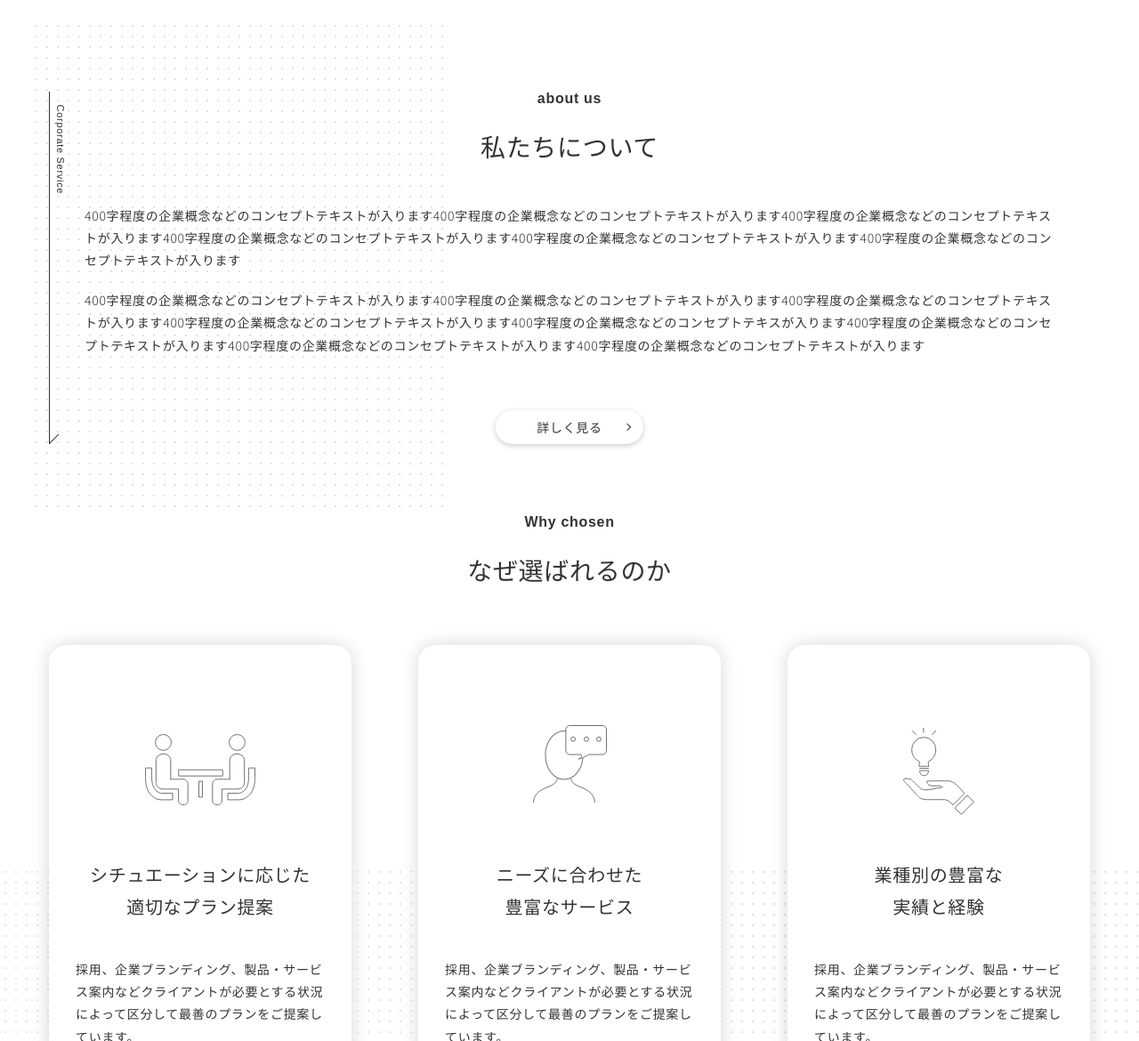
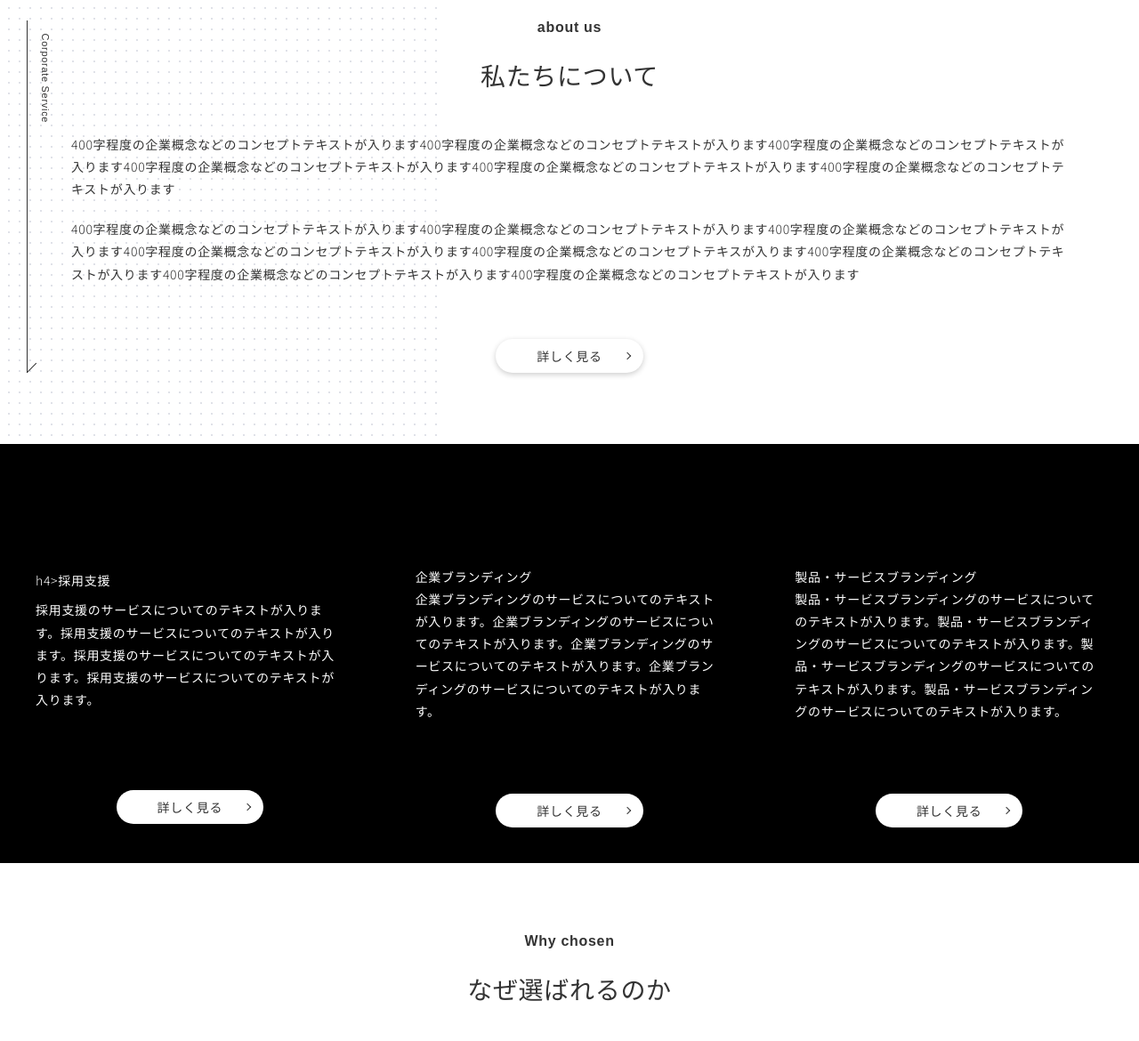
Before and after one commit to yaokaisei/think, a plain HTML site: page index.html in a window 1280 px wide. Shown: the part 782-1952 px from the top of the page at 89% size. Drawn offline with Linux system fonts and the light colour scheme.

Commit message:
about usセクション途中経過反映

```diff
--- a/_dev/src/sass/content/_top.scss
+++ b/_dev/src/sass/content/_top.scss
@@ -1,6 +1,6 @@
 @charset "utf-8";
 
-.top-aboutUS,
+// .top-aboutUS,
 .top-case,
 .top-chosen,
 .top-qa {
@@ -87,15 +87,12 @@
 .top-aboutUS {
   &__inner {
     position: relative;
-  }
-  &__intro {
-    position: relative;
     &::before {
       content: "";
       position: absolute;
       width: 40%;
-      height: calc(100% + 160px);
-      bottom: -80px;
+      height: 100%;
+      bottom: 80px;
       left: -20px;
       background-size: 12px 12px;
       background-image: radial-gradient(#888FA7 5%,transparent 11%);
@@ -103,15 +100,17 @@
       opacity: .6;
       z-index: -1;
     }
-    &__inner {
-      padding: 0 40px;
+  }
+  &__intro {
+    position: relative;
+    padding: 0 60px;
     &::before {
       content: "";
       width: 1px;
       height: 100%;
       background-color: $FONT_COLOR;
       position: absolute;
-        left: 0;
+      left: 30px;
     }
     &::after {
       content: "";
@@ -120,19 +119,36 @@
       background-color: $FONT_COLOR;
       position: absolute;
       bottom: 5px;
-        left: -2px;
+      left: 28px;
       transform: rotate(-45deg);
     }
+    &__inner {
+      padding: 0 40px;
+      position: relative;
+      @include contentWidth();
     }
-
   }
   &__secHdg {
     font-size: 1.1rem;
     font-family: $FONT_FAMILY_DIDACT;
     position: absolute;
     top: 55px;
-    left: -18px;
+    left: 0px;
     transform: rotate(90deg);
+  }
+  &__service {
+    display: flex;
+    justify-content: flex-start;
+    margin-top: 80px;
+    &__item {
+      display: flex;
+      flex-direction: column;
+      justify-content: space-around;
+      flex: 1 1 100%;
+      background-color: #000;
+      color: #fff;
+      padding: 137px 40px 40px;
+    }
   }
 }
 // ----------------------------
--- a/index.html
+++ b/index.html
@@ -49,10 +49,36 @@
 <div class="top-btnLink">
 <a href="$$$DUMMY$$$">詳しく見る</a>
 </div>
-</div>
+<!-- top-aboutUS__intro__inner --></div>
+<h3 class="top-aboutUS__secHdg">Corporate Service</h3>
 <!-- top-aboutUS__intro --></div>
 
-<p class="top-aboutUS__secHdg">Corporate Service</p>
+
+<div class="top-aboutUS__service">
+<div class="top-aboutUS__service__item">
+h4>採用支援</h4>
+<p>採用支援のサービスについてのテキストが入ります。採用支援のサービスについてのテキストが入ります。採用支援のサービスについてのテキストが入ります。採用支援のサービスについてのテキストが入ります。</p>
+<div class="top-btnLink">
+<a href="$$$DUMMY$$$">詳しく見る</a>
+</div>
+</div>
+
+<div class="top-aboutUS__service__item">
+<h4>企業ブランディング</h4>
+<p>企業ブランディングのサービスについてのテキストが入ります。企業ブランディングのサービスについてのテキストが入ります。企業ブランディングのサービスについてのテキストが入ります。企業ブランディングのサービスについてのテキストが入ります。</p>
+<div class="top-btnLink">
+<a href="$$$DUMMY$$$">詳しく見る</a>
+</div>
+</div>
+
+<div class="top-aboutUS__service__item">
+<h4>製品・サービスブランディング</h4>
+<p>製品・サービスブランディングのサービスについてのテキストが入ります。製品・サービスブランディングのサービスについてのテキストが入ります。製品・サービスブランディングのサービスについてのテキストが入ります。製品・サービスブランディングのサービスについてのテキストが入ります。</p>
+<div class="top-btnLink">
+<a href="$$$DUMMY$$$">詳しく見る</a>
+</div>
+</div>
+</div>
 <!-- top-aboutUS__inner --></div>
 <!-- top-aboutUS --></div>
 
```
Also changed, not shown: css/common.css, css/common.min.css. Lines whose indentation alone changed are shown as unchanged.
